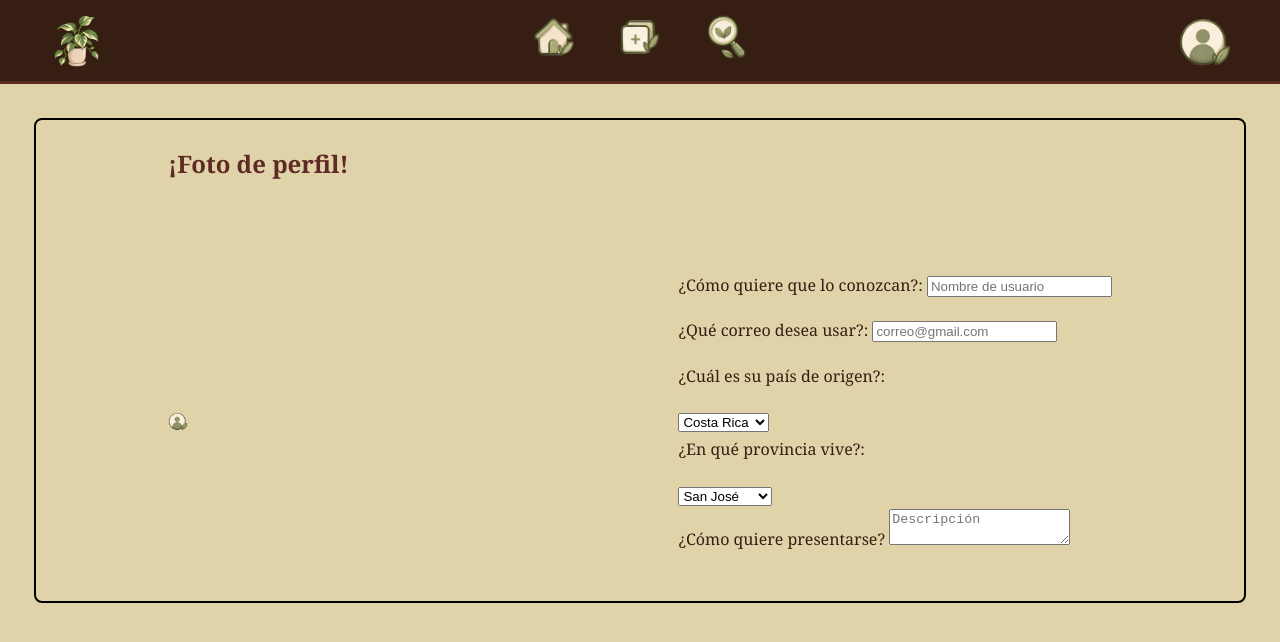
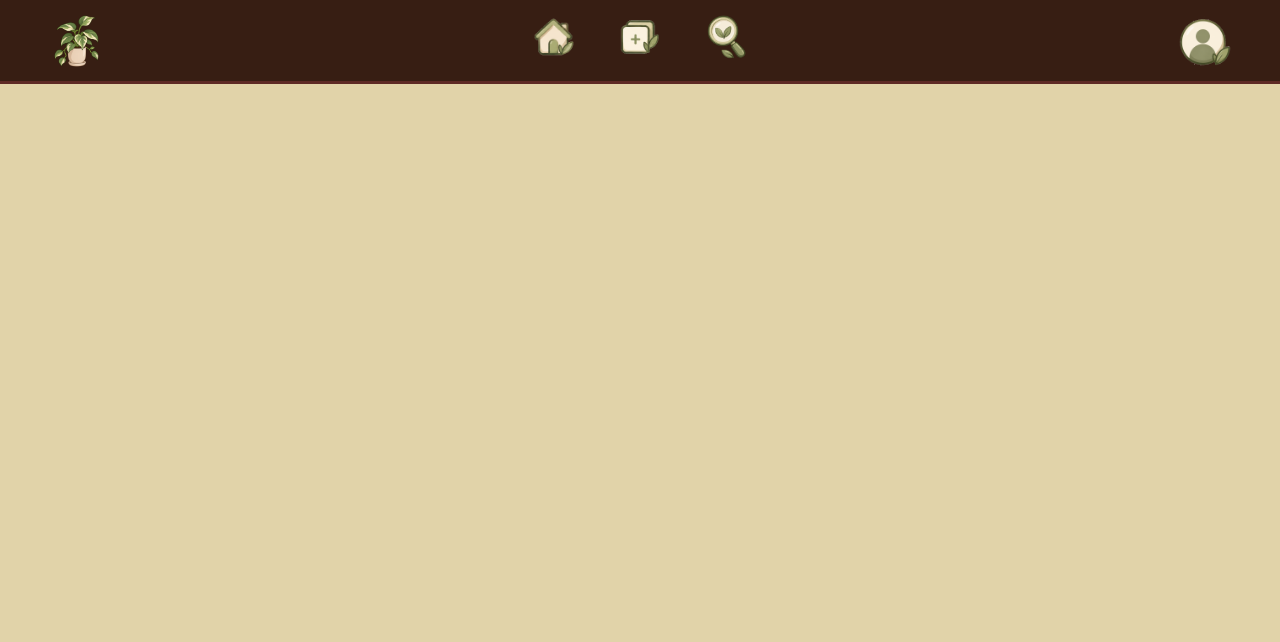
Before and after one commit to kamilaiturraldemadrigal/Valeria-s-Garden, a plain HTML site: page paginas/Inicio_sesion.html in a window 1280 px wide. Drawn offline with Linux system fonts and the light colour scheme.

Commit message:
Quitar partes no funcionales del código, en esta rama conócenos

```diff
--- a/activos/css/style.css
+++ b/activos/css/style.css
@@ -335,35 +335,3 @@ main section:nth-child(even) .img_derecha {
 
   .footer section img { margin: 0 auto; }
 }
-
-
-/*CSS inicio de sesion*/
-
-.Caja1_form {
-    margin: 34px;
-    box-sizing: border-box;
-    background-color: beige;
-    display: flex;
-    flex-direction: column;
-    align-items: center;
-    gap: 22px;
-    padding: 30px;
-    border: 2px solid black;
-    border-radius: 8px;
-    overflow-wrap: break-word;
-    overflow: auto;
-    flex: 1;
-}
-
-.fotoForm {
-    display: flex;
-    justify-content: flex-start;
-    width: 20px;
-    height: 20px;
-    object-fit: cover;
-}
-
-.form1 {
-    justify-content: flex-start;
-    font-family: Georgia, 'Times New Roman', Times, serif;
-}
--- a/paginas/Inicio_sesion.html
+++ b/paginas/Inicio_sesion.html
@@ -39,57 +39,6 @@
 
     </header>
 
-    <!-- Parte Principal -->
-    <main>
-
-    <!-- Formulario de inicio de sesión -->
-        <section class="Caja1_form">
-        <div class="Datos_personales">
-
-            <h2>¡Foto de perfil!</h2>
-            <br>
-            <img src="../activos/imagenes/Navbar/perfil.png" alt="Foto de perfil" class="fotoForm">
-
-            <form class="form1">
-
-                <p><label for="nombre">¿Cómo quiere que lo conozcan?:
-                <input type="text" placeholder="Nombre de usuario" name="nombre" required></label></p>
-
-                <p><label for="correo">¿Qué correo desea usar?:
-                <input type="email" placeholder="correo@gmail.com" name="correo" required></label>
-
-                <p><label for="pais">¿Cuál es su país de origen?:</label></p>
-                <select name="pais" required>
-                    <option value="costaRica">Costa Rica</option>
-                    <option value="belice">Belice</option>
-                    <option value="elSalvador">El Salvador</option>
-                    <option value="guatemala">Guatemala</option>
-                    <option value="honduras">Honduras</option>
-                    <option value="nicaragua">Nicaragua</option>
-                    <option value="panama">Panamá</option>
-                </select>
-
-                <p><label for="provincia">¿En qué provincia vive?:</label></p>
-                <select name="provincia" required>
-                    <option value="sanJose">San José</option>
-                    <option value="alajuela">Alajuela</option>
-                    <option value="cartago">Cartago</option>
-                    <option value="heredia">Heredia</option>
-                    <option value="puntarenas">Puntarenas</option>
-                    <option value="limon">Limón</option>
-                    <option value="guanacaste">Guanacaste</option>
-                    <option value="noValido">No valido</option>
-                </select>
-
-                <p><label for="descripción">¿Cómo quiere presentarse?
-                <textarea placeholder="Descripción" name="descripcion" required></textarea></label></p>
-
-            </form>
-
-        </div>
-        </section>
-
-    </main>
 
     <script src="../activos/js/script.js"></script>
 
```
